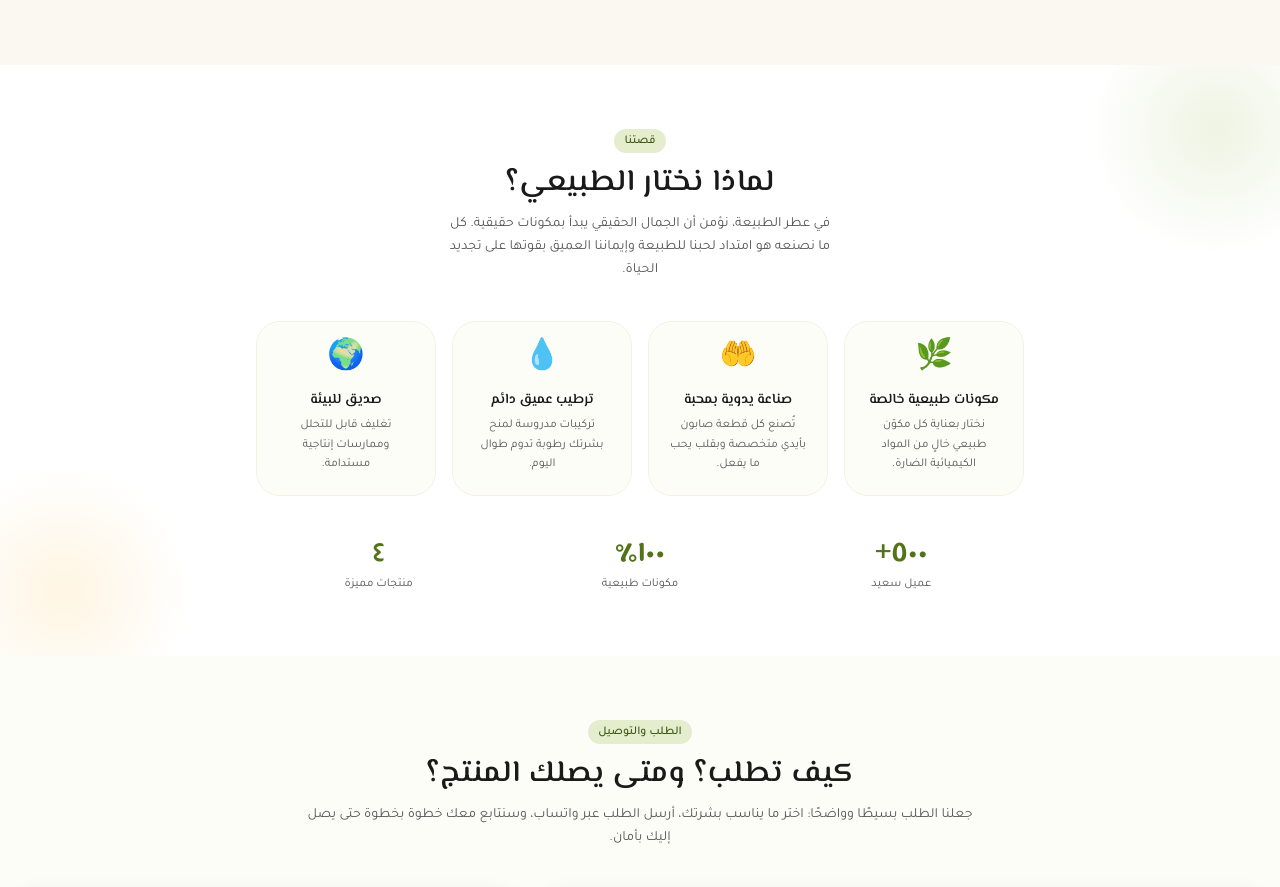
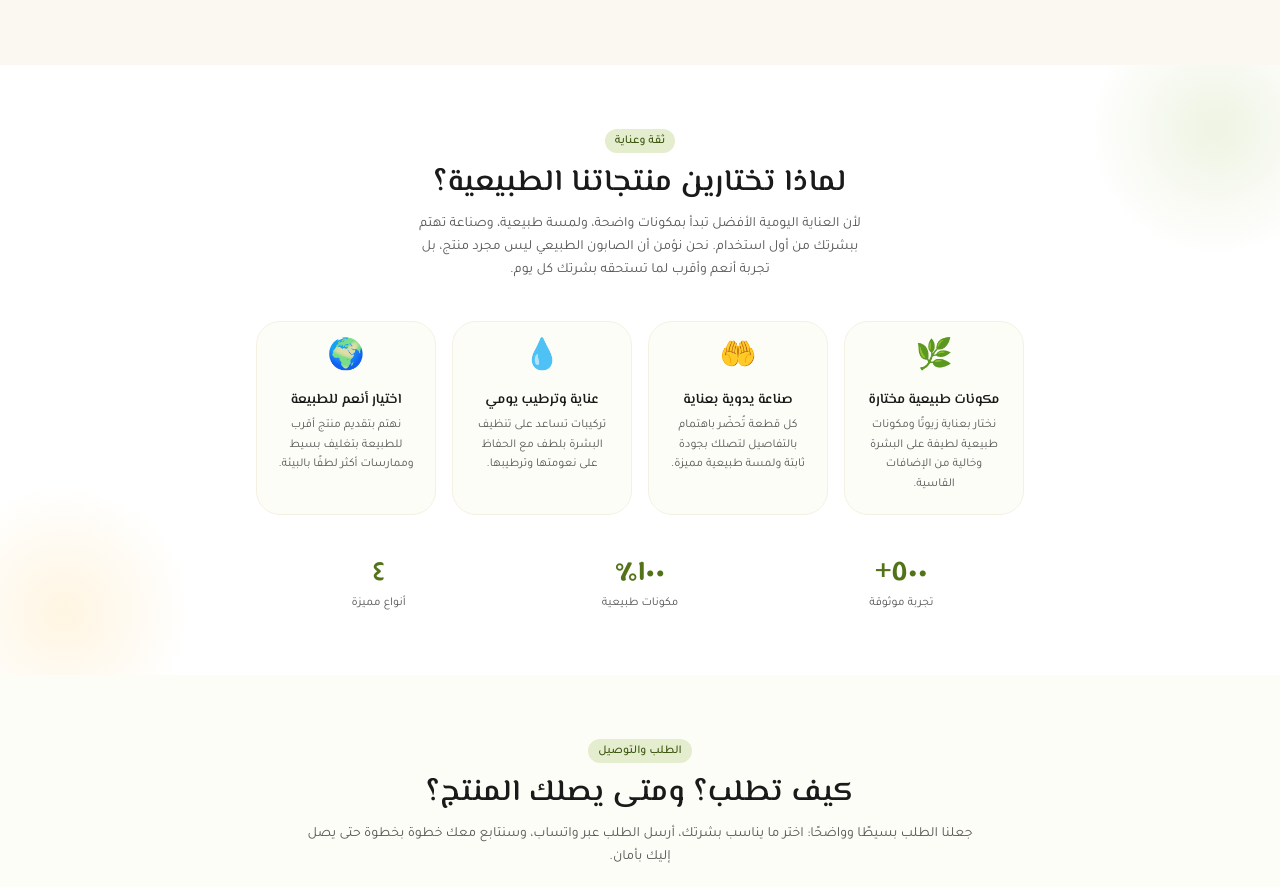
Before and after one commit to ziadmohamed27/Alzahraa-Candles, a React (Vite) app: page / in a window 1280 px wide. Shown: the part 1800-2687 px from the top of the page. Built offline with nearby package versions, Linux system fonts and the light colour scheme.

Commit message:
AboutSection.jsx

```diff
--- a/src/components/AboutSection.jsx
+++ b/src/components/AboutSection.jsx
@@ -1,23 +1,23 @@
 const values = [
   {
     icon: "🌿",
-    title: "مكونات طبيعية خالصة",
-    desc: "نختار بعناية كل مكوّن طبيعي خالٍ من المواد الكيميائية الضارة.",
+    title: "مكونات طبيعية مختارة",
+    desc: "نختار بعناية زيوتًا ومكونات طبيعية لطيفة على البشرة وخالية من الإضافات القاسية.",
   },
   {
     icon: "🤲",
-    title: "صناعة يدوية بمحبة",
-    desc: "تُصنع كل قطعة صابون بأيدي متخصصة وبقلب يحب ما يفعل.",
+    title: "صناعة يدوية بعناية",
+    desc: "كل قطعة تُحضّر باهتمام بالتفاصيل لتصلك بجودة ثابتة ولمسة طبيعية مميزة.",
   },
   {
     icon: "💧",
-    title: "ترطيب عميق دائم",
-    desc: "تركيبات مدروسة لمنح بشرتك رطوبة تدوم طوال اليوم.",
+    title: "عناية وترطيب يومي",
+    desc: "تركيبات تساعد على تنظيف البشرة بلطف مع الحفاظ على نعومتها وترطيبها.",
   },
   {
     icon: "🌍",
-    title: "صديق للبيئة",
-    desc: "تغليف قابل للتحلل وممارسات إنتاجية مستدامة.",
+    title: "اختيار أنعم للطبيعة",
+    desc: "نهتم بتقديم منتج أقرب للطبيعة بتغليف بسيط وممارسات أكثر لطفًا بالبيئة.",
   },
 ];
 
@@ -28,36 +28,36 @@ export default function AboutSection() {
       className="py-16 px-4 bg-white relative overflow-hidden"
       aria-labelledby="about-heading"
     >
-      {/* Decorative blob */}
       <div
         className="absolute -top-16 -right-16 w-64 h-64 rounded-full pointer-events-none"
         style={{
-          background: "radial-gradient(circle, rgba(200,217,160,0.3) 0%, transparent 70%)",
+          background:
+            "radial-gradient(circle, rgba(200,217,160,0.3) 0%, transparent 70%)",
         }}
         aria-hidden="true"
       />
       <div
         className="absolute -bottom-16 -left-16 w-64 h-64 rounded-full pointer-events-none"
         style={{
-          background: "radial-gradient(circle, rgba(253,214,138,0.25) 0%, transparent 70%)",
+          background:
+            "radial-gradient(circle, rgba(253,214,138,0.25) 0%, transparent 70%)",
         }}
         aria-hidden="true"
       />
 
       <div className="max-w-lg mx-auto md:max-w-3xl relative z-10">
-        {/* Header */}
         <div className="text-center mb-10">
-          <span className="badge-natural mb-3 inline-block">قصتنا</span>
+          <span className="badge-natural mb-3 inline-block">ثقة وعناية</span>
           <h2 id="about-heading" className="section-title mb-3">
-            لماذا نختار الطبيعي؟
+            لماذا تختارين منتجاتنا الطبيعية؟
           </h2>
-          <p className="font-arabic text-sm text-charcoal-500 max-w-sm mx-auto leading-relaxed">
-            في عطر الطبيعة، نؤمن أن الجمال الحقيقي يبدأ بمكونات حقيقية. كل ما نصنعه هو امتداد لحبنا للطبيعة
-            وإيماننا العميق بقوتها على تجديد الحياة.
+          <p className="font-arabic text-sm text-charcoal-500 max-w-md mx-auto leading-relaxed">
+            لأن العناية اليومية الأفضل تبدأ بمكونات واضحة، ولمسة طبيعية، وصناعة
+            تهتم ببشرتك من أول استخدام. نحن نؤمن أن الصابون الطبيعي ليس مجرد
+            منتج، بل تجربة أنعم وأقرب لما تستحقه بشرتك كل يوم.
           </p>
         </div>
 
-        {/* Values grid */}
         <div className="grid grid-cols-2 md:grid-cols-4 gap-4">
           {values.map((v, i) => (
             <div
@@ -67,7 +67,10 @@ export default function AboutSection() {
                 hover:border-olive-200 hover:bg-olive-50/50
                 transition-all duration-300 group
                 opacity-0 animate-fade-up"
-              style={{ animationDelay: `${i * 80}ms`, animationFillMode: "forwards" }}
+              style={{
+                animationDelay: `${i * 80}ms`,
+                animationFillMode: "forwards",
+              }}
             >
               <span
                 className="text-3xl mb-3 group-hover:scale-110 transition-transform duration-300"
@@ -86,18 +89,19 @@ export default function AboutSection() {
           ))}
         </div>
 
-        {/* Stats */}
         <div className="mt-10 grid grid-cols-3 gap-4">
           {[
-            { num: "٥٠٠+", label: "عميل سعيد" },
+            { num: "٥٠٠+", label: "تجربة موثوقة" },
             { num: "١٠٠٪", label: "مكونات طبيعية" },
-            { num: "٤", label: "منتجات مميزة" },
+            { num: "٤", label: "أنواع مميزة" },
           ].map(({ num, label }) => (
             <div key={label} className="text-center">
               <div className="font-display text-2xl md:text-3xl font-bold text-olive-600 mb-1">
                 {num}
               </div>
-              <div className="font-arabic text-xs text-charcoal-500">{label}</div>
+              <div className="font-arabic text-xs text-charcoal-500">
+                {label}
+              </div>
             </div>
           ))}
         </div>
```
